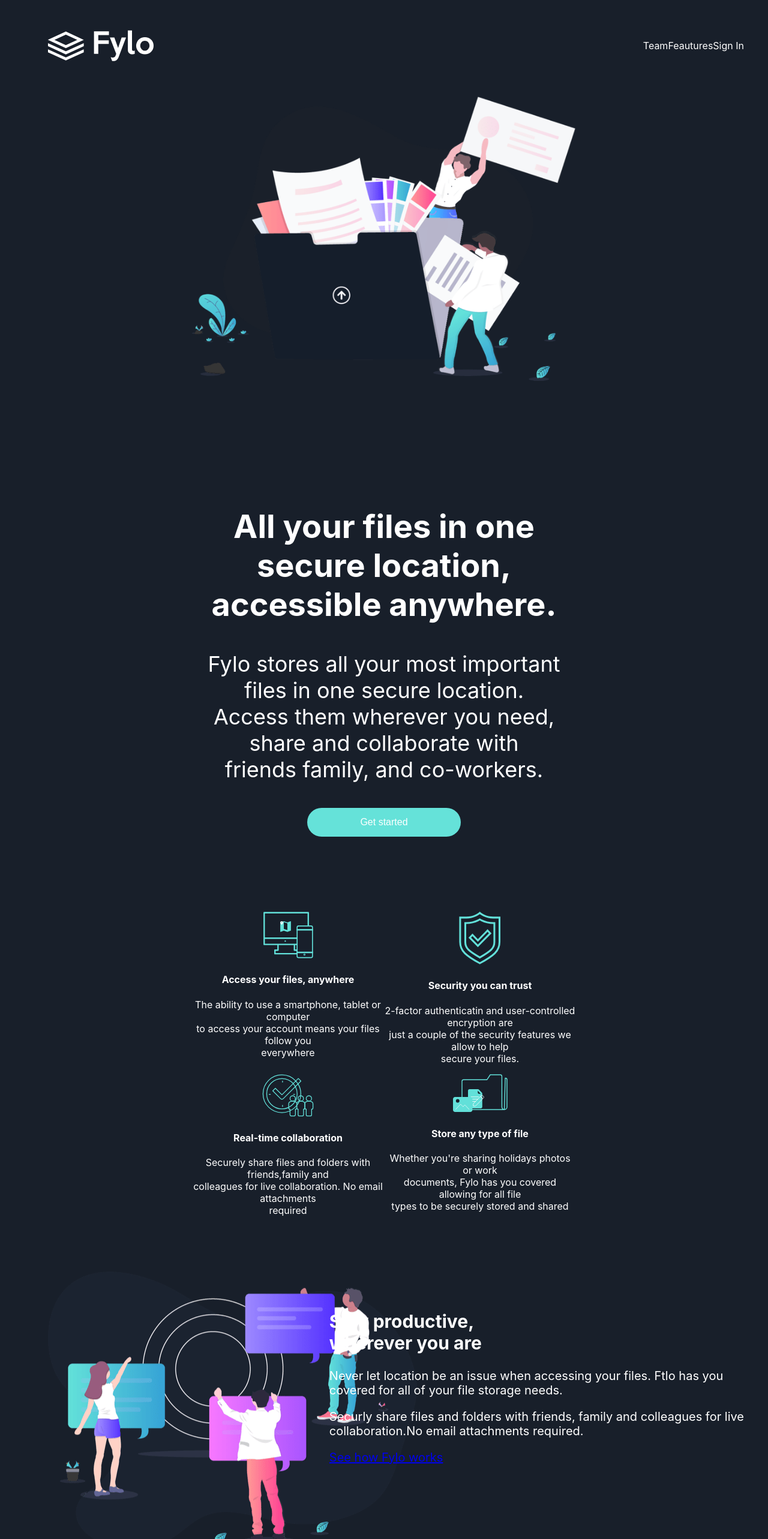
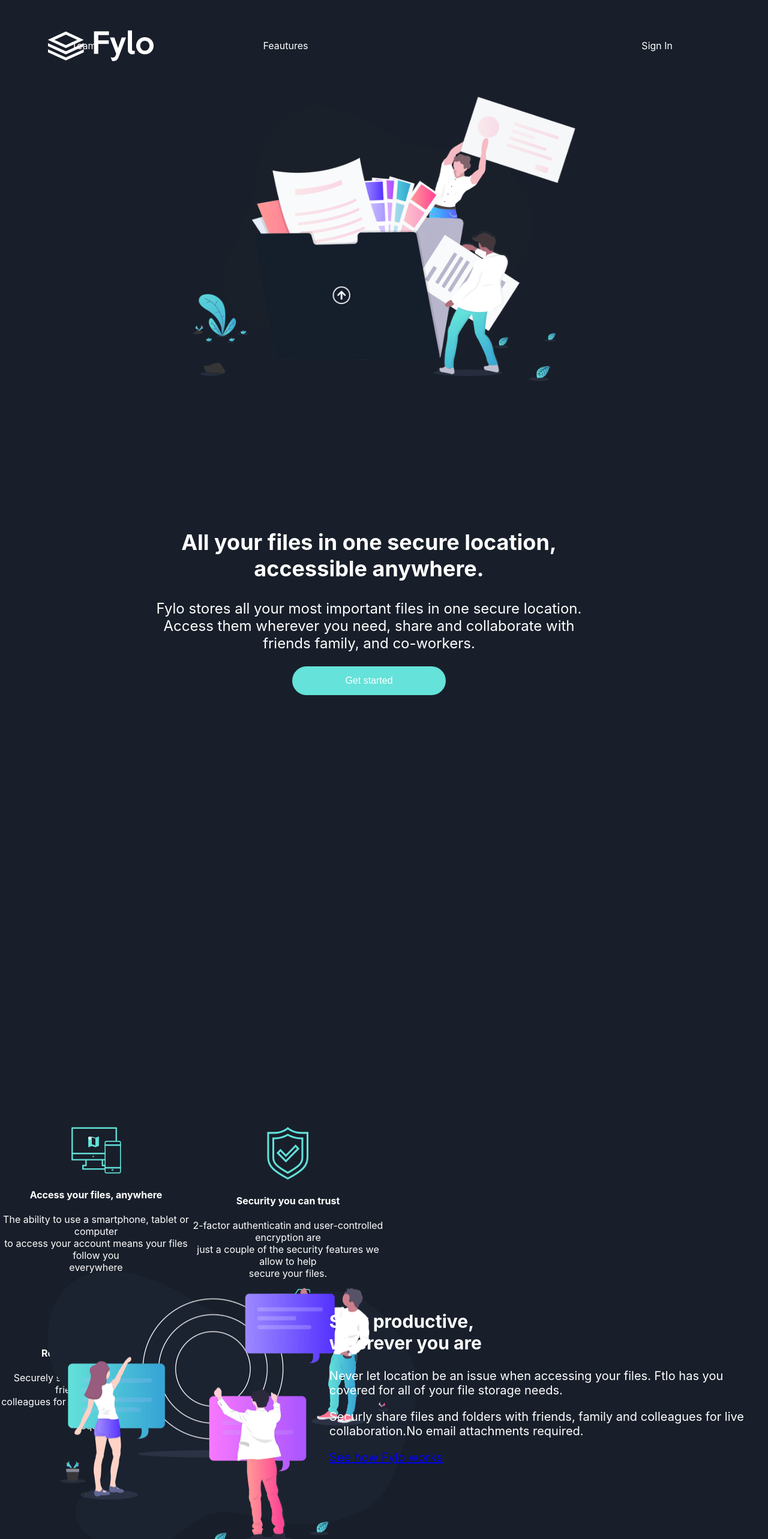
Before and after one commit to jokale/fylo, a React (Create React App) app: page / in a window 1280 px wide. Shown: the top 2566 px of the page at 60% size. Built offline with nearby package versions, Linux system fonts and the light colour scheme.

Commit message:
add sstyling

```diff
--- a/src/index.css
+++ b/src/index.css
@@ -36,7 +36,9 @@
   flex-direction: row-reverse;
   align-content: flex-end;
   /* align-items: baseline; */
-  position: absolute; right: 40px; top: 50px;
+  position: relative; right: 20px; top: 50px;
+  justify-content: space-around;
+  flex-basis: auto;
 }
 
 .intro-drawing {
@@ -50,9 +52,8 @@
 
 
 .introtext {
-  position: absolute; top: 100vh; right: 25vmax;
-  font-size: 36px;
-  width: 50%;
+  position: relative; top: 100vh; right: 25px;
+  font-size: 24px;
   text-align: center;
 
 }
@@ -74,7 +75,9 @@
 .grid {
   display: grid;
   grid-template-columns: repeat(2, 1.5fr);
-  position: absolute; top: 190vh; right: 25vmax;
+  position: relative;
+  top: 190vh;
+   left: 0px;
   width: 50%;
 
   /* text-align: center; */
```
